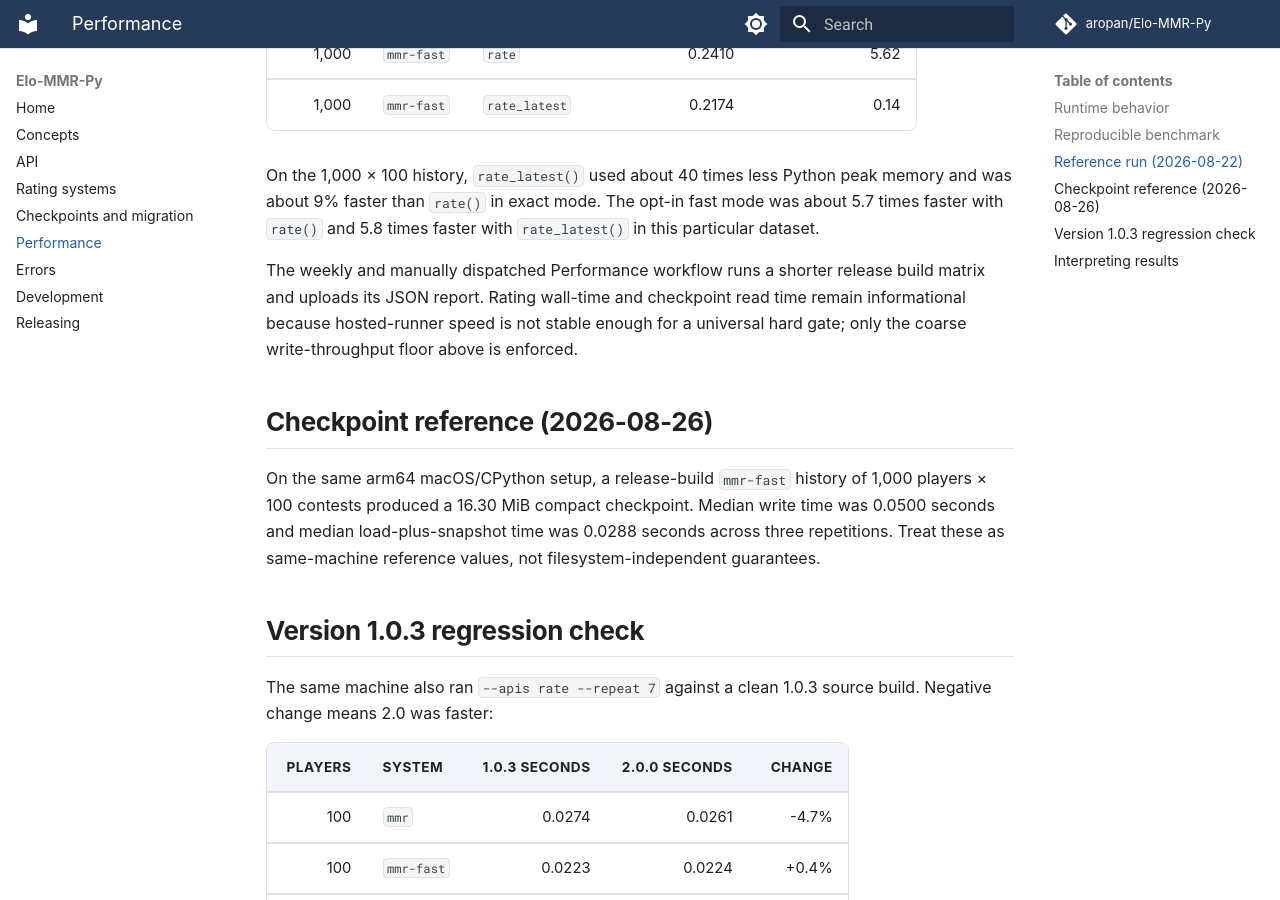
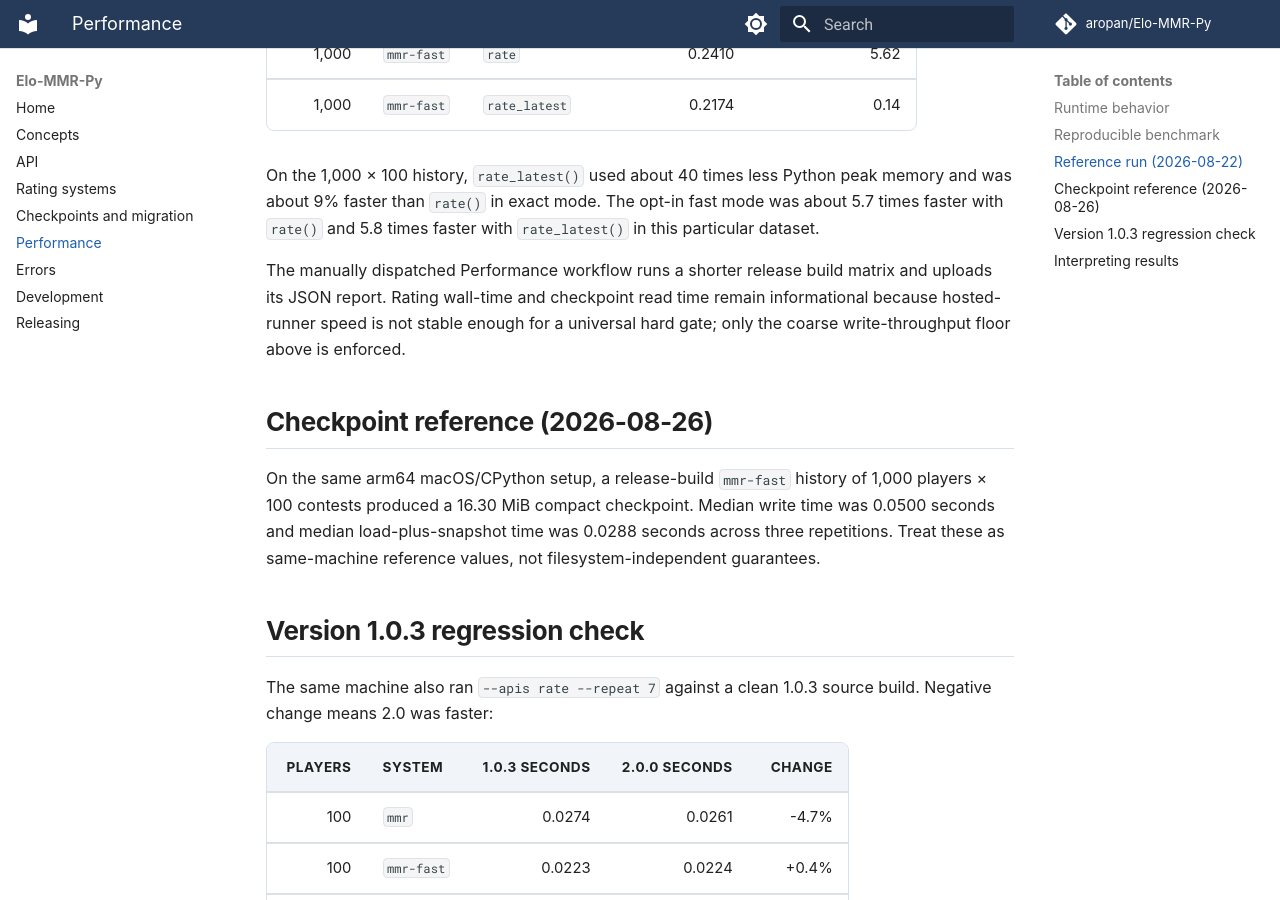
Before and after one commit to aropan/Elo-MMR-Py, an MkDocs documentation site: the page built from docs/performance.md, in a window 1280 px wide and 900 px high, scrolled down 1972 px. Built offline with MkDocs 1.6.1 and Material for MkDocs 9.7.7, drawn with Linux system fonts in a browser that asks for light colours; comment, search, counter and statistics services are not loaded.

Commit message:
ci: run maintenance workflows on demand
- Remove schedules from performance and CPython prerelease checks
- Document manual benchmark and prerelease verification

```diff
--- a/docs/performance.md
+++ b/docs/performance.md
@@ -72,10 +72,10 @@
 was about 5.7 times faster with `rate()` and 5.8 times faster with
 `rate_latest()` in this particular dataset.
 
-The weekly and manually dispatched Performance workflow runs a shorter release
-build matrix and uploads its JSON report. Rating wall-time and checkpoint read
-time remain informational because hosted-runner speed is not stable enough for
-a universal hard gate; only the coarse write-throughput floor above is enforced.
+The manually dispatched Performance workflow runs a shorter release build
+matrix and uploads its JSON report. Rating wall-time and checkpoint read time
+remain informational because hosted-runner speed is not stable enough for a
+universal hard gate; only the coarse write-throughput floor above is enforced.
 
 ## Checkpoint reference (2026-08-26)
 
```
Also changed, not shown: CHANGELOG.md (+1 -1 lines), docs/releasing.md (+3 -3 lines), 2 other files.
